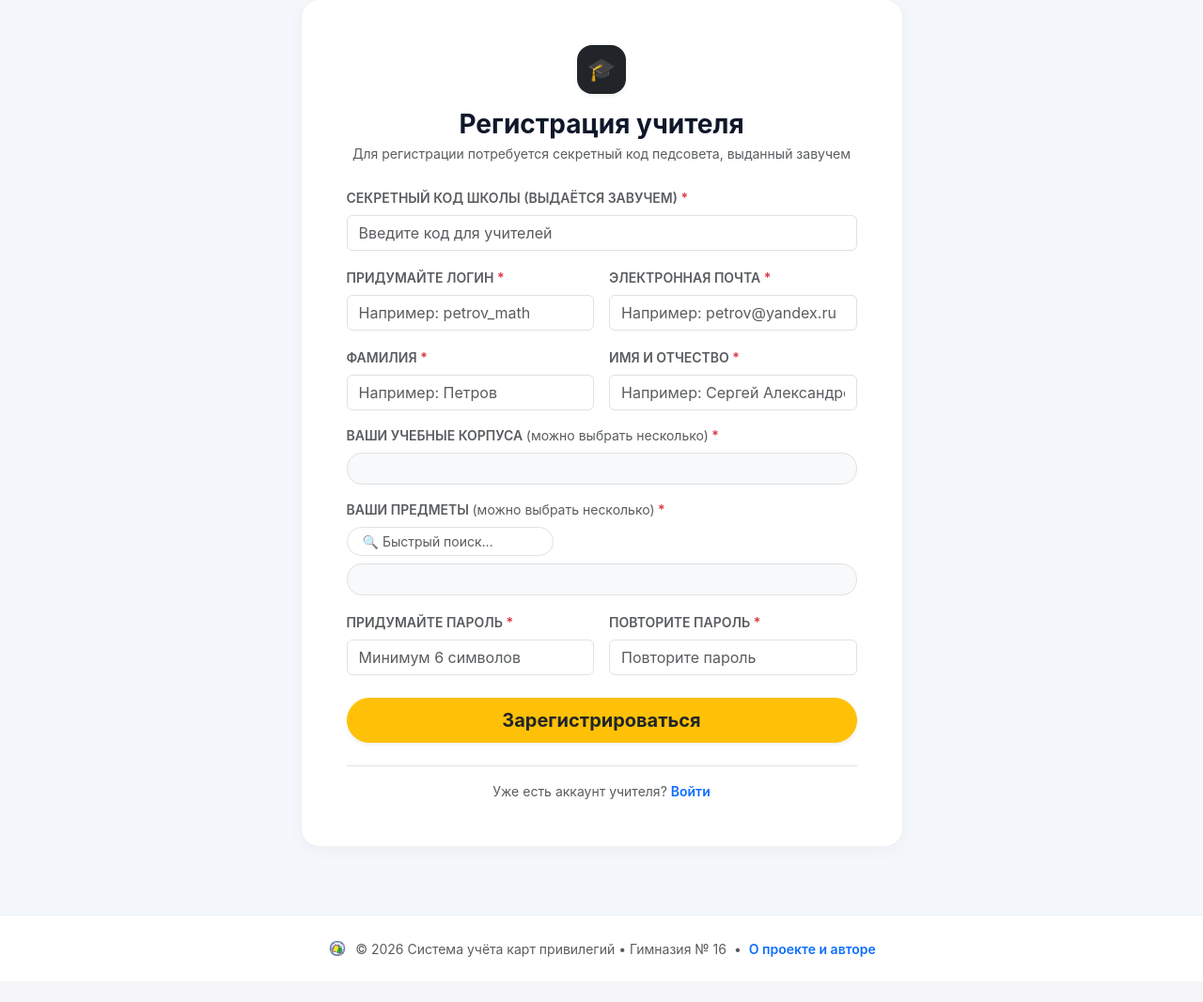
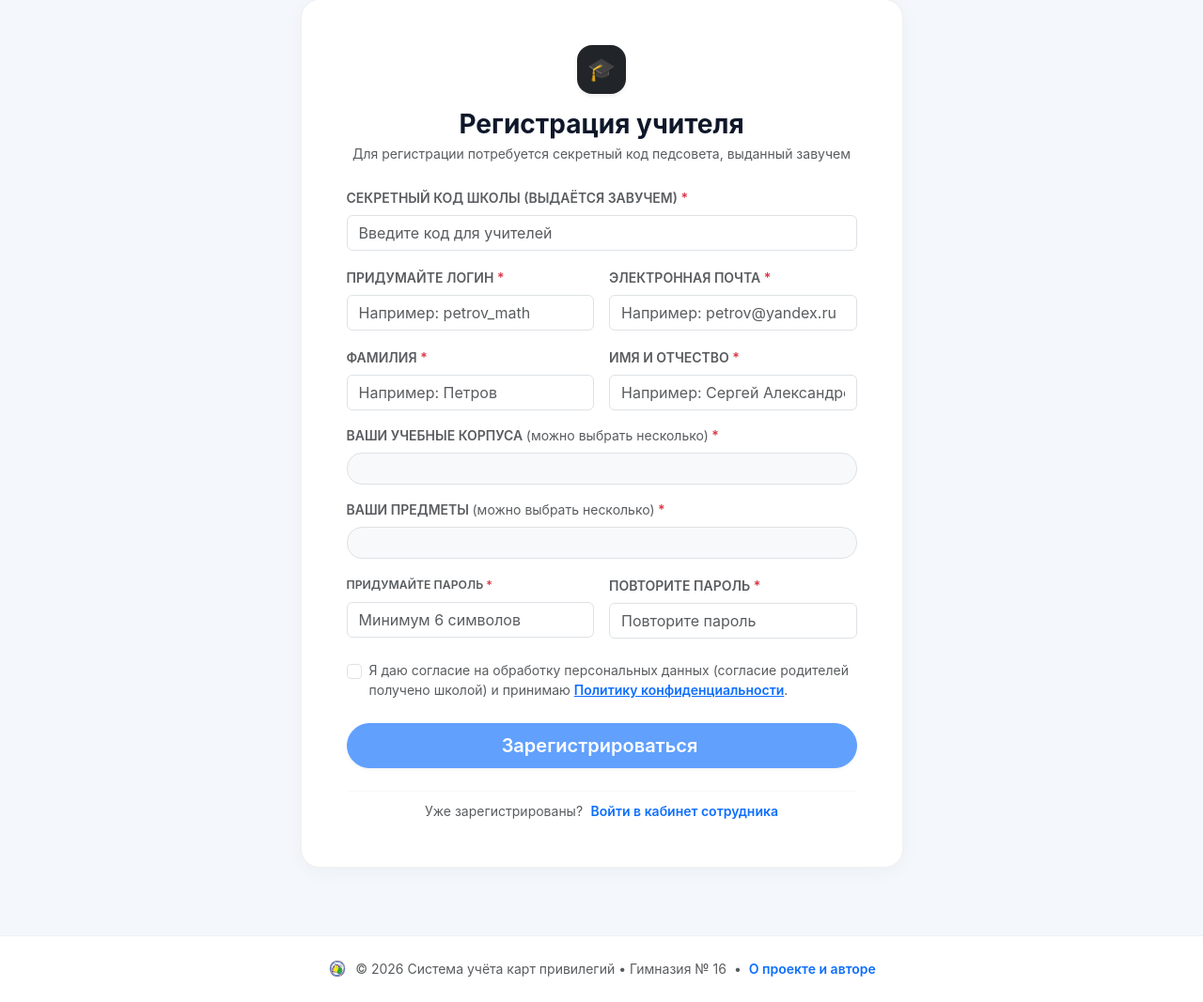
Before and after one commit to Nikitamostyec/gimnasium-cards, a Django app: page /staff/register/teacher/ in a window 1280 px wide. Shown: the part 124-1191 px from the top of the page at 94% size. Before the commit the page ends 1143 px from the top, so only its background shows below. Run offline with Django 5.2, Linux system fonts and the light colour scheme; some libraries are stand-ins or nearby versions.

Commit message:
Добавил чекбокс по 152-ФЗ

```diff
--- a/apps/users/forms.py
+++ b/apps/users/forms.py
@@ -80,6 +80,15 @@ class StudentRegisterForm(forms.Form):
         min_length=6,
         widget=forms.PasswordInput(
             attrs={'class': 'form-control', 'placeholder': 'Повторите пароль'}
+        ),
+    )
+    consent = forms.BooleanField(
+        required=True,
+        error_messages={
+            'required': 'Для регистрации необходимо дать согласие на обработку персональных данных.'
+        },
+        widget=forms.CheckboxInput(
+            attrs={'class': 'form-check-input', 'id': 'id_consent'}
         ),
     )
 
@@ -186,6 +195,15 @@ class TeacherRegisterForm(forms.Form):
         min_length=6,
         widget=forms.PasswordInput(
             attrs={'class': 'form-control', 'placeholder': 'Повторите пароль'}
+        ),
+    )
+    consent = forms.BooleanField(
+        required=True,
+        error_messages={
+            'required': 'Для регистрации необходимо дать согласие на обработку персональных данных.'
+        },
+        widget=forms.CheckboxInput(
+            attrs={'class': 'form-check-input', 'id': 'id_consent'}
         ),
     )
 
--- a/apps/users/urls.py
+++ b/apps/users/urls.py
@@ -1,8 +1,7 @@
-"""Маршрутизация аутентификации и регистрации пользователей гимназии."""
-
 from django.urls import path
 
 from .views import (
+    PrivacyPolicyView,
     StaffLoginView,
     StaffLogoutView,
     StudentRegisterView,
@@ -18,4 +17,5 @@ urlpatterns = [
     path('register/student/', StudentRegisterView.as_view(), name='student_register'),
     path('register/teacher/', TeacherRegisterView.as_view(), name='teacher_register'),
     path('profile/', UserProfileView.as_view(), name='profile'),
+    path('privacy/', PrivacyPolicyView.as_view(), name='privacy'),
 ]
--- a/apps/users/views.py
+++ b/apps/users/views.py
@@ -6,6 +6,8 @@ from django.core.exceptions import PermissionDenied
 from django.shortcuts import redirect
 from django.urls import reverse_lazy
 from django.views.generic import FormView
+from django.utils import timezone
+from django.views.generic import FormView, TemplateView
 
 from .forms import (
     StaffLoginForm,
@@ -76,7 +78,10 @@ class StudentRegisterView(FormView):
             is_student=True,
             grade_num=grade_num,
             grade_letter=grade_letter,
+            is_consent_given=True,
+            consent_date=timezone.now(),
         )
+
         login(self.request, user)
         messages.success(
             self.request,
@@ -105,7 +110,10 @@ class TeacherRegisterView(FormView):
             email=form.cleaned_data['email'].strip(),
             is_student=False,
             is_head_teacher=False,
+            is_consent_given=True,
+            consent_date=timezone.now(),
         )
+
         user.corpuses.set(form.cleaned_data['corpuses'])
         user.subjects.set(form.cleaned_data['subjects'])
 
@@ -169,3 +177,9 @@ class UserProfileView(LoginRequiredMixin, FormView):
 
         messages.success(self.request, 'Данные вашего профиля успешно обновлены!')
         return super().form_valid(form)
+
+
+class PrivacyPolicyView(TemplateView):
+    """Страница Политики конфиденциальности и обработки персональных данных."""
+
+    template_name = 'users/privacy.html'
--- a/templates/users/teacher_register.html
+++ b/templates/users/teacher_register.html
@@ -194,21 +194,13 @@
                 </div>
 
                 <div class="mb-3">
-                    <div class="d-flex flex-wrap justify-content-between align-items-center gap-2 mb-2">
-                        <label class="form-label fw-semibold small text-uppercase text-muted mb-0">
+                    <label class="form-label fw-semibold small text-uppercase text-muted d-block mb-2">
                         Ваши предметы <span class="text-muted fw-normal text-lowercase">(можно выбрать несколько)</span> <span class="text-danger">*</span>
                     </label>
-                        <input type="text"
-                               id="subject-search-input"
-                               class="form-control form-control-sm rounded-pill px-3"
-                               style="max-width: 220px;"
-                               placeholder="🔍 Быстрый поиск...">
-                    </div>
-
-                    <div class="p-3 rounded-4 bg-light border" style="max-height: 260px; overflow-y: auto;">
-                        <div class="row g-2" id="subjects-grid">
+                    <div class="p-3 rounded-4 bg-light border">
+                        <div class="row g-2">
                             {% for checkbox in form.subjects %}
-                                <div class="col-12 col-sm-6 subject-item" data-name="{{ checkbox.choice_label|lower }}">
+                                <div class="col-12 col-sm-6">
                                     <input type="checkbox"
                                            name="{{ checkbox.data.name }}"
                                            value="{{ checkbox.data.value }}"
@@ -228,8 +220,9 @@
                     {% endif %}
                 </div>
 
-                    <div class="row g-3 mb-4 align-items-end">
+                <div class="row g-3 mb-3">
                     <div class="col-md-6">
+                        <label for="{{ form.password.id_for_label }}" class="form-label fw-semibold small text-uppercase text-muted">
                         <label for="{{ form.password.id_for_label }}" class="form-label fw-semibold small text-uppercase text-muted">
                             {{ form.password.label }} <span class="text-danger">*</span>
                         </label>
@@ -250,25 +243,44 @@
                     </div>
                 </div>
 
-                    <button type="submit" class="btn btn-warning btn-lg w-100 rounded-pill fw-bold text-dark shadow-sm">
-                        Зарегистрироваться
+                <div class="form-check mb-3 mt-3">
+                    {{ form.consent }}
+                    <label class="form-check-label small text-muted" for="{{ form.consent.id_for_label }}">
+                        Я даю согласие на обработку персональных данных (согласие родителей получено школой) и принимаю
+                        <a href="{% url 'users:privacy' %}" target="_blank" rel="noopener noreferrer" class="fw-semibold text-decoration-underline">Политику конфиденциальности</a>.
+                    </label>
+                    {% if form.consent.errors %}
+                        <div class="text-danger small mt-1">
+                            <i class="bi bi-exclamation-circle me-1"></i>{{ form.consent.errors.0 }}
+                        </div>
+                    {% endif %}
+                </div>
+
+                <button type="submit" id="submitTeacherBtn" class="btn btn-primary btn-lg w-100 rounded-pill fw-semibold shadow-sm mt-2" disabled>
+                    Зарегистрироваться <i class="bi bi-check2-circle ms-1"></i>
                 </button>
             </form>
 
-                <div class="text-center mt-4 pt-3 border-top small text-muted">
-                    Уже есть аккаунт учителя? <a href="{% url 'users:login' %}" class="fw-semibold text-decoration-none">Войти</a>
+            <div class="text-center mt-4 pt-2 border-top border-light">
+                <span class="small text-muted">Уже зарегистрированы?</span>
+                <a href="{% url 'users:login' %}" class="small fw-semibold text-decoration-none ms-1">
+                    Войти в кабинет сотрудника
+                </a>
             </div>
         </div>
     </div>
 </div>
 
 <script>
-    document.getElementById('subject-search-input')?.addEventListener('input', function(e) {
-        const query = e.target.value.trim().toLowerCase();
-        document.querySelectorAll('.subject-item').forEach(item => {
-            const name = item.getAttribute('data-name') || '';
-            item.style.display = name.includes(query) ? '' : 'none';
+    document.addEventListener('DOMContentLoaded', function () {
+        const checkbox = document.getElementById('id_consent');
+        const submitBtn = document.getElementById('submitTeacherBtn');
+        if (checkbox && submitBtn) {
+            submitBtn.disabled = !checkbox.checked;
+            checkbox.addEventListener('change', function () {
+                submitBtn.disabled = !this.checked;
             });
+        }
     });
 </script>
 {% endblock %}
```
Also changed, not shown: apps/users/models.py (+10 -0 lines), templates/users/privacy.html (added, +36 -0 lines), templates/users/student_register.html (+29 -1 lines), apps/users/migrations/0004_user_consent_date_user_is_consent_given.py (added). Lines whose indentation alone changed are shown as unchanged.
